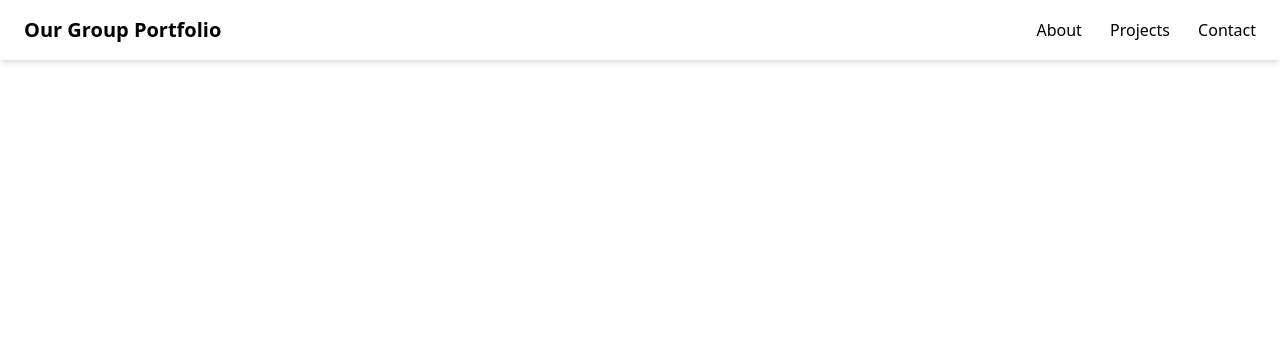
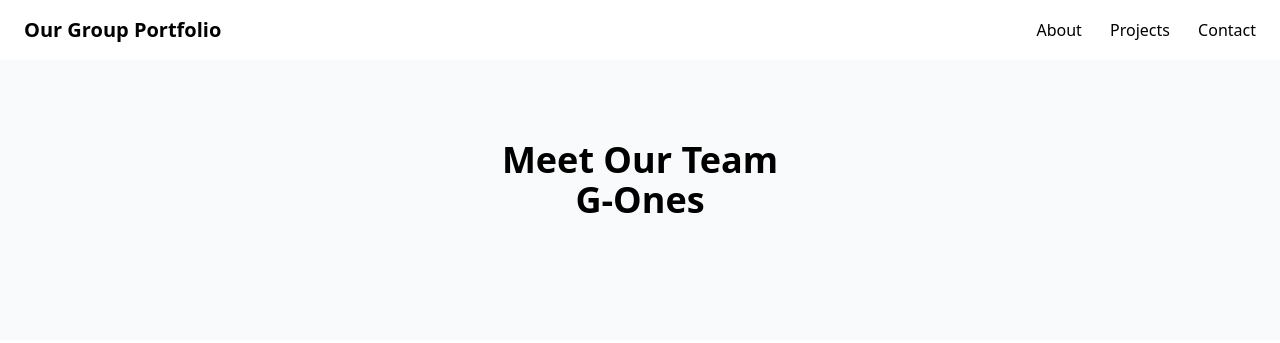
Before and after one commit to samuelAemro12/HCI_assignment_demo, a website: page index.html in a window 1280 px wide. Drawn offline with nearby package versions, Linux system fonts and the light colour scheme.

Commit message:
added to the hero/main section:

```diff
--- a/index.html
+++ b/index.html
@@ -4,9 +4,7 @@
   <meta charset="UTF-8">
   <meta name="viewport" content="width=device-width, initial-scale=1.0">
   <title>Group Portfolio</title>
-  <!-- Tailwind CSS via CDN -->
   <script src="https://cdn.tailwindcss.com"></script>
-  <!-- Link to JavaScript -->
   <script defer src="index.js"></script>
 </head>
 <body>
@@ -19,5 +17,16 @@
         </nav>
       </header>
 
+<!-- Hero Section -->
+<section id="hero" class="py-20 bg-gray-50">
+    <div class="container mx-auto px-4">
+      <h1 class="text-4xl font-bold text-center">Meet Our Team</h1>
+      <h2 class="text-4xl font-bold text-center mb-10">G-Ones</h2>
+      <div class="grid grid-cols-1 md:grid-cols-3 gap-8">
+      </div>
+    </div>
+  </section>
+
+
 </body>
 </html>
```
